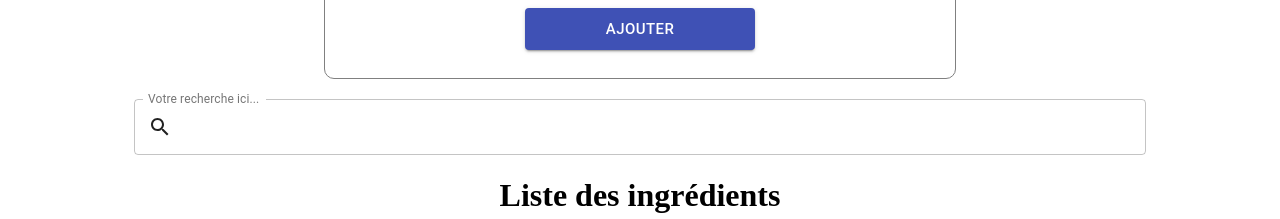
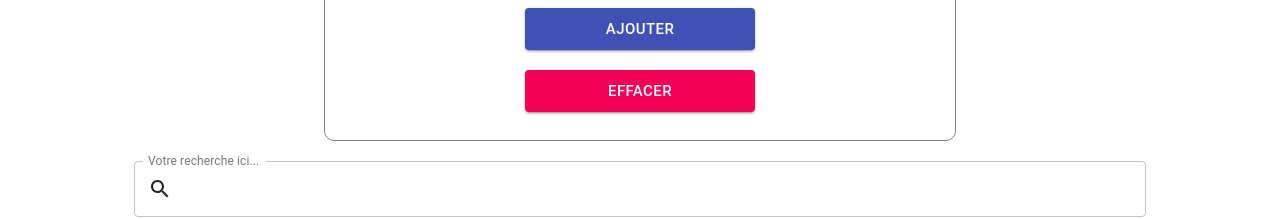
Before and after one commit to trak-dev/lba-crud, a React (Create React App) app in the folder client/: page / in a window 1280 px wide. Shown: the part 345-564 px from the top of the page. Built offline with nearby package versions, Linux system fonts and the light colour scheme; no server answers.

Commit message:
ajout item OK

```diff
--- a/client/package.json
+++ b/client/package.json
@@ -9,6 +9,7 @@
     "@testing-library/react": "^11.2.7",
     "@testing-library/user-event": "^12.8.3",
     "axios": "^0.21.1",
+    "moment": "^2.29.1",
     "react": "^17.0.2",
     "react-dom": "^17.0.2",
     "react-redux": "^7.2.4",
--- a/client/src/api/index.js
+++ b/client/src/api/index.js
@@ -2,6 +2,7 @@ import axios from "axios";
 
 const API = axios.create({ baseURL: "http://localhost:5000" });
 
-export const fetchAll = () => API.get(`/inventory`);
+export const fetchAll = () => API.get("/inventory");
+export const newIngredient = (formData) => API.post("/inventory", formData);
 
 export default fetchAll;
--- a/client/src/components/Form/Add.js
+++ b/client/src/components/Form/Add.js
@@ -1,10 +1,13 @@
 import React, { useState } from "react";
 import { TextField, Box, Button, InputAdornment } from "@material-ui/core";
 import FastfoodIcon from "@material-ui/icons/Fastfood";
+import { useDispatch } from "react-redux";
 import BarChartIcon from "@material-ui/icons/BarChart";
+import { newIngredient } from "../actions";
 import useStyles from "./styles";
 
 export default function AddForm() {
+  const dispatch = useDispatch();
   const initialState = {
     name: "",
     number: "",
@@ -17,7 +20,12 @@ export default function AddForm() {
 
   const handleSubmit = (e) => {
     e.preventDefault();
+    dispatch(newIngredient({ ...formData }));
+    clear();
     console.log(formData);
+  };
+  const clear = () => {
+    setFormData({ name: "", number: "" });
   };
   return (
     <div className={classes.root}>
@@ -70,6 +78,15 @@ export default function AddForm() {
           >
             Ajouter
           </Button>
+          <Button
+            variant="contained"
+            color="secondary"
+            size="large"
+            className={classes.space}
+            onClick={clear}
+          >
+            Effacer
+          </Button>
         </form>
       </Box>
     </div>
--- a/client/src/components/Ingredients/Ingredient/Ingredient.js
+++ b/client/src/components/Ingredients/Ingredient/Ingredient.js
@@ -6,7 +6,7 @@ import DeleteForeverIcon from "@material-ui/icons/DeleteForever";
 import EditIcon from "@material-ui/icons/Edit";
 import useStyles from "./styles";
 
-export default function Ingredient({ value, quantity }) {
+export default function Ingredient({ value, quantity, date }) {
   const classes = useStyles();
 
   return (
@@ -16,7 +16,10 @@ export default function Ingredient({ value, quantity }) {
         <Typography variant="h5"> {quantity}</Typography>
       </div>
       <div className={classes.spacers}>
-        <Typography variant="h5"> dernier ingrédient ajouté le : </Typography>
+        <Typography variant="h5">
+          {" "}
+          dernier ingrédient ajouté il y as {date} .
+        </Typography>
       </div>
       <div className={classes.right}>
         {" "}
--- a/client/src/components/Ingredients/Ingredients.js
+++ b/client/src/components/Ingredients/Ingredients.js
@@ -1,14 +1,17 @@
 import React, { useEffect } from "react";
 import useStyles from "./styles";
+import "moment/locale/fr";
 import Ingredient from "./Ingredient/Ingredient";
 import { useDispatch, useSelector } from "react-redux";
 import { getAll } from "../../actions/index";
+import moment from "moment";
 import { CircularProgress } from "@material-ui/core";
 
 export default function Ingredients() {
   const classes = useStyles();
   const data = useSelector((state) => state.data);
   const dispatch = useDispatch();
+  moment().locale("he");
   useEffect(() => {
     dispatch(getAll());
     // eslint-disable-next-line react-hooks/exhaustive-deps
@@ -24,6 +27,7 @@ export default function Ingredients() {
               key={data._id}
               value={data.name}
               quantity={data.quantity}
+              date={moment(data.lastAdded).fromNow()}
               className={classes.ingredient}
             />
           );
--- a/client/src/components/actions/index.js
+++ b/client/src/components/actions/index.js
@@ -8,3 +8,12 @@ export const getAll = () => async () => {
     console.log(error);
   }
 };
+
+export const newIngredient = (formData) => async (dispatch) => {
+  try {
+    const { data } = await api.newIngredient(formData);
+    dispatch({ type: "NEW", data });
+  } catch (error) {
+    console.log(error);
+  }
+};
```
Also changed, not shown: 2 other files (tests, documents, lock files or other folders).
